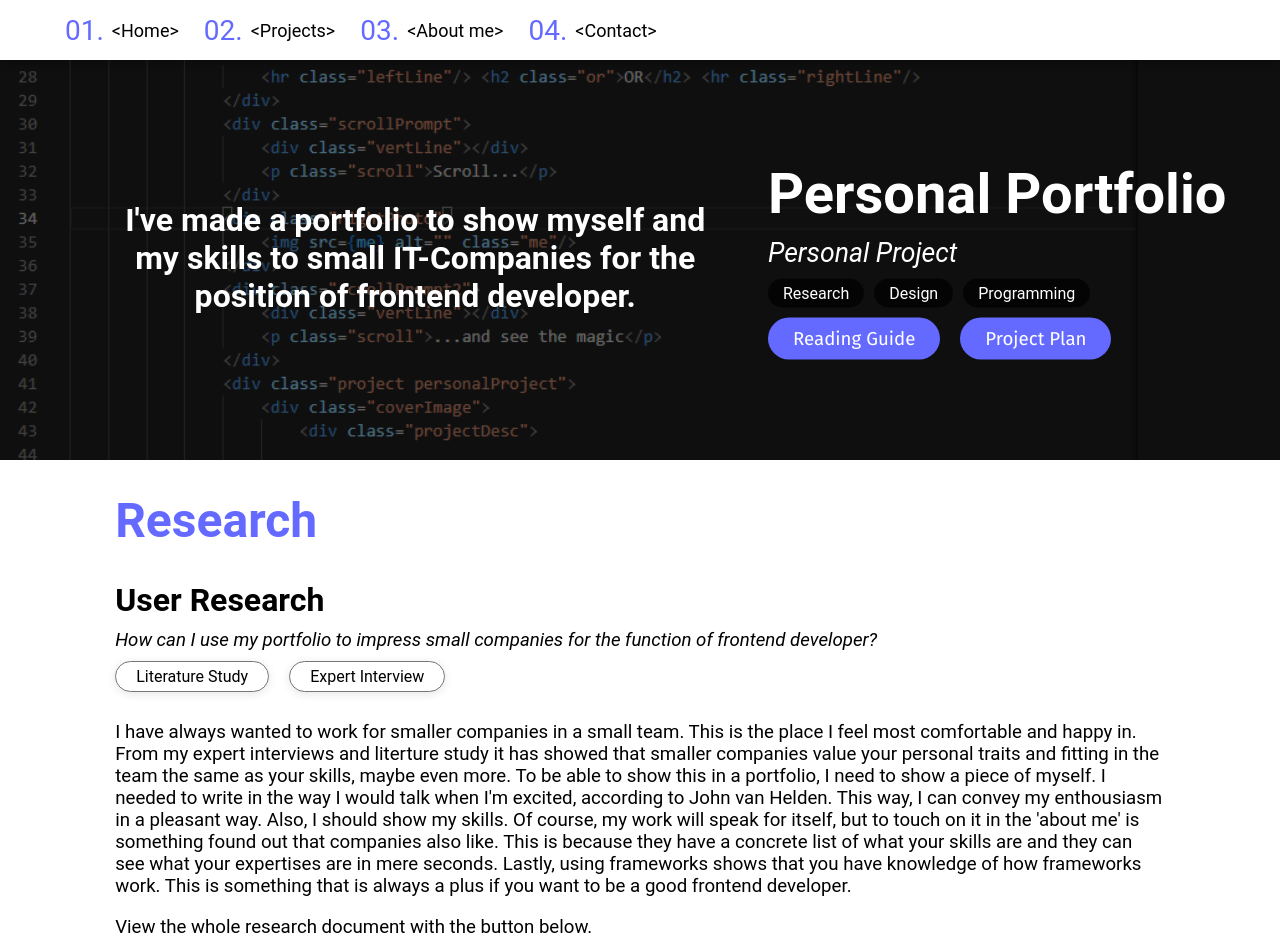
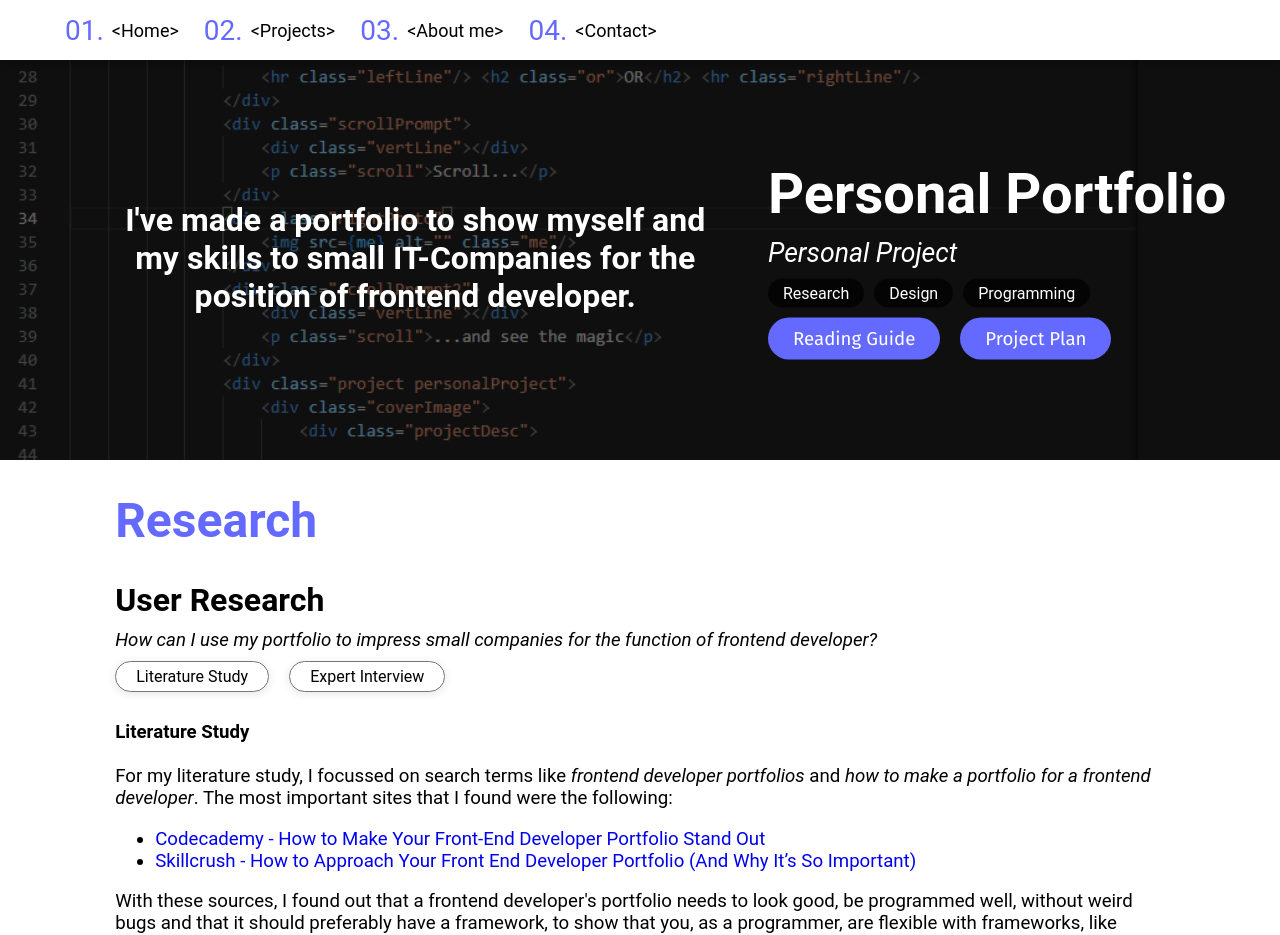
Before and after one commit to Luuntus/Portfolio, a React (Create React App) app: page /portfolio in a window 1280 px wide. Shown: the top 935 px of the page. Built offline with nearby package versions, Linux system fonts and the light colour scheme.

Commit message:
Documentation and buttons

```diff
--- a/src/portfolio.jsx
+++ b/src/portfolio.jsx
@@ -8,6 +8,7 @@ import AF from "./documents/Animations and frameworks.pdf";
 import PP from "./documents/Project plan S6 Niels Vissers V2.pdf";
 import RG from "./documents/Reading Guide Personal Project.pdf";
 import AOS from 'aos';
+import { HashLink } from "react-router-hash-link";
 
 import 'aos/dist/aos.css';
 
@@ -18,6 +19,12 @@ function Portfolio() {
     useEffect(() => {
         window.scrollTo(0, 0)
       }, [])
+
+      const scrollWithOffset = (el) => {
+        const yCoordinate = el.getBoundingClientRect().top + window.pageYOffset;
+        const yOffset = -80;
+        window.scrollTo({ top: yCoordinate + yOffset, behavior: 'smooth' });
+    }
 
     return (
         <React.StrictMode>
@@ -51,9 +58,30 @@ function Portfolio() {
                     <h2 class="researchSubtitle" id="TAR">User Research</h2>
                     <em class="researchQuestion">How can I use my portfolio to impress small companies for the function of frontend developer?</em>
                     <br />
-                    <div class="tag researchTag leftTag">Literature Study</div>
-                    <div class="tag researchTag">Expert Interview</div>
-                    <p class="researchText">I have always wanted to work for smaller companies in a small team. This is the place I feel most
+                    <HashLink to="/portfolio/#userLitStudy" scroll={el => scrollWithOffset(el)}><div class="tag researchTag leftTag">Literature Study</div></HashLink>
+                    <HashLink to="/portfolio/#userExpInterview" scroll={el => scrollWithOffset(el)}><div class="tag researchTag">Expert Interview</div></HashLink>
+                    <p class="researchText"><b id="userLitStudy">Literature Study</b>
+                    <br /><br />For my literature study, I focussed on search terms like <em class="researchQuestion">frontend developer
+                    portfolios</em> and <em class="researchQuestion">how to make a portfolio for a frontend developer</em>. The most important sites that I found were the
+                    following:
+                    <ul>
+                        <li><Link to="https://www.codecademy.com/resources/blog/how-to-make-your-front-end-developer-portfolio-stand-out/">Codecademy - How to Make Your Front-End Developer Portfolio Stand Out</Link></li>
+                        <li><Link to="https://skillcrush.com/blog/front-end-developer-portfolio/">Skillcrush - How to Approach Your Front End Developer Portfolio (And Why It’s So Important)</Link></li>
+                    </ul>
+                    With these sources, I found out that a frontend developer's portfolio needs to look good, be programmed well, without weird bugs and that
+                    it should preferably have a framework, to show that you, as a programmer, are flexible with frameworks, like React,
+                    Vue, Angular or Svelte.
+                    <br /><br /><b id="userExpInterview">Expert Interview</b>
+                    <br /><br />I had an expert interview with my boss and the director of Yookr, John van Helden. The interview was prepared with
+                    questions like "What do you seek in a frontend developer?", "What are the most important factors to add someone to the Yookr team?",
+                    "What do you want to see when a potential colleague is on a job interview?" and "How could I apply this to an online portfolio?". These questions gave me insight into what skills you must have and
+                    what you have to show to become a frontend developer in a relative small team. I got answers that you should fit in the team, and that you don't
+                    have to be incredibly good at programming (of course you have to be somewhat competent), but you should be able to have the learning capacity and the will to
+                    grow. To show all of this in my portfolio, I had to make a good personalized About Me section. Reflections were also very important, to
+                    show your growing capacity and to show that you are not just doing the same thing over and over again, while it can be optimized. Things like this
+                    were very important to put in my portfolio.
+                    <br /><br /><b>Conclusion</b>
+                    <br /><br />I have always wanted to work for smaller companies in a small team. This is the place I feel most
                     comfortable and happy in. From my expert interviews and literture study it has showed that smaller companies value your personal traits and fitting in the
                     team the same as your skills, maybe even more. To be able to show this in a portfolio, I need to show a piece of myself.
                     I needed to write in the way I would talk when I'm excited, according to John van Helden. This way, I can convey my enthousiasm in a pleasant way.
--- a/src/style.css
+++ b/src/style.css
@@ -403,6 +403,11 @@ em{
   padding: 5px 20px;
   color: black;
   margin-left: 20px;
+  transition: 0.5s;
+}
+
+.researchTag:hover{
+  transform: scale(1.1);
 }
 
 .researchImg{
```
